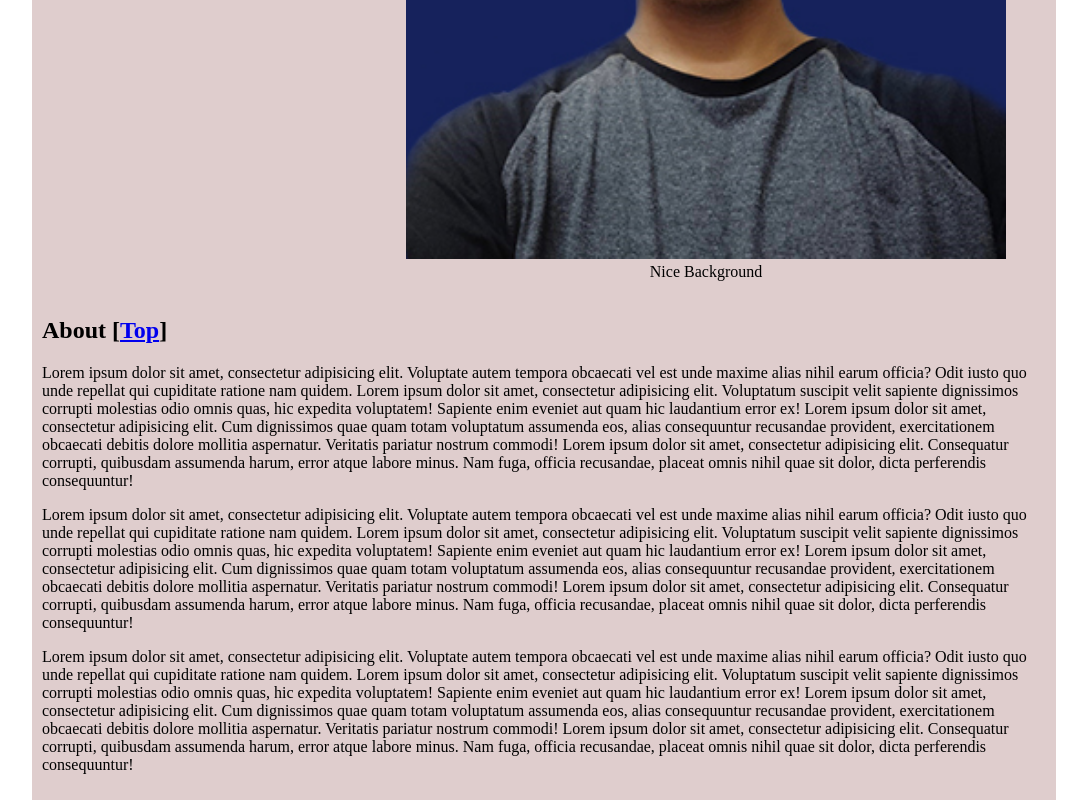
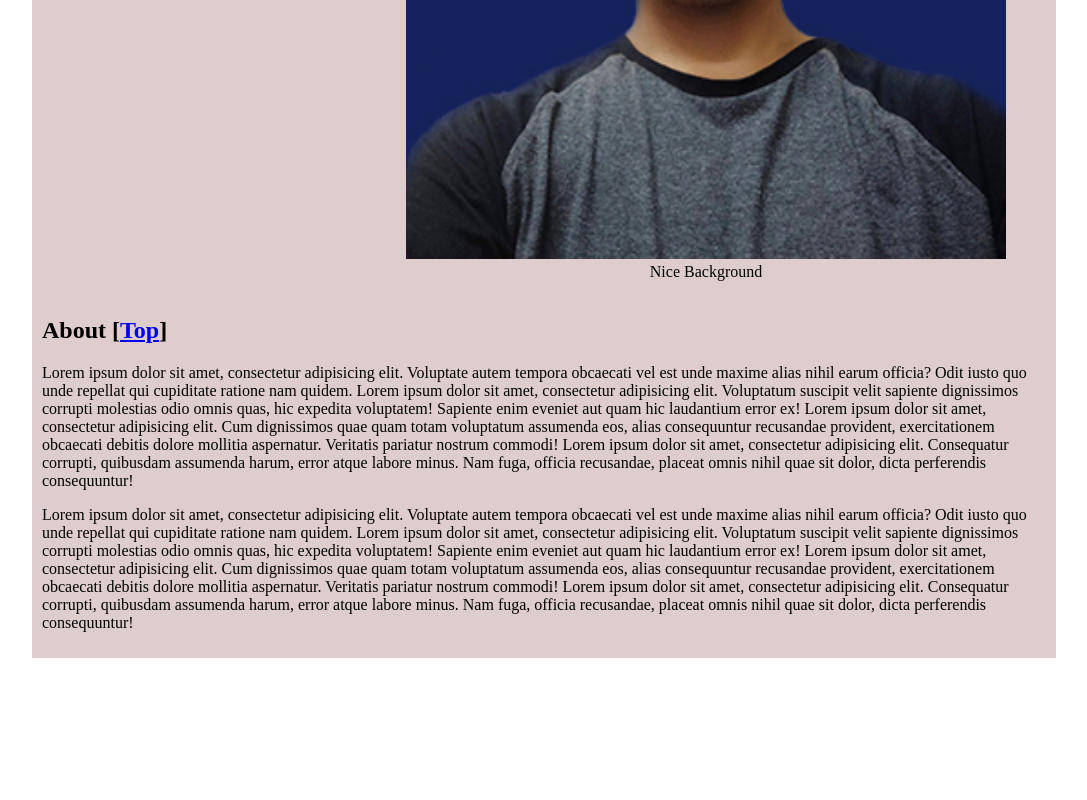
Before and after one commit to jerryamo/myhtml, a plain HTML site: page index.html in a window 1280 px wide. Shown: the part 2527-3327 px from the top of the page, without its empty margins (96-1183 px from the left). After the commit the page ends 3185 px from the top, so only its background shows below. Drawn offline with Linux system fonts and the light colour scheme.

Commit message:
removed one paragraph

```diff
--- a/index.html
+++ b/index.html
@@ -45,7 +45,6 @@
 			<h2>About [<a href="#top">Top</a>]</h2>
 			<p>Lorem ipsum dolor sit amet, consectetur adipisicing elit. Voluptate autem tempora obcaecati vel est unde maxime alias nihil earum officia? Odit iusto quo unde repellat qui cupiditate ratione nam quidem. Lorem ipsum dolor sit amet, consectetur adipisicing elit. Voluptatum suscipit velit sapiente dignissimos corrupti molestias odio omnis quas, hic expedita voluptatem! Sapiente enim eveniet aut quam hic laudantium error ex! Lorem ipsum dolor sit amet, consectetur adipisicing elit. Cum dignissimos quae quam totam voluptatum assumenda eos, alias consequuntur recusandae provident, exercitationem obcaecati debitis dolore mollitia aspernatur. Veritatis pariatur nostrum commodi! Lorem ipsum dolor sit amet, consectetur adipisicing elit. Consequatur corrupti, quibusdam assumenda harum, error atque labore minus. Nam fuga, officia recusandae, placeat omnis nihil quae sit dolor, dicta perferendis consequuntur!</p>
 			<p>Lorem ipsum dolor sit amet, consectetur adipisicing elit. Voluptate autem tempora obcaecati vel est unde maxime alias nihil earum officia? Odit iusto quo unde repellat qui cupiditate ratione nam quidem. Lorem ipsum dolor sit amet, consectetur adipisicing elit. Voluptatum suscipit velit sapiente dignissimos corrupti molestias odio omnis quas, hic expedita voluptatem! Sapiente enim eveniet aut quam hic laudantium error ex! Lorem ipsum dolor sit amet, consectetur adipisicing elit. Cum dignissimos quae quam totam voluptatum assumenda eos, alias consequuntur recusandae provident, exercitationem obcaecati debitis dolore mollitia aspernatur. Veritatis pariatur nostrum commodi! Lorem ipsum dolor sit amet, consectetur adipisicing elit. Consequatur corrupti, quibusdam assumenda harum, error atque labore minus. Nam fuga, officia recusandae, placeat omnis nihil quae sit dolor, dicta perferendis consequuntur!</p>
-			<p>Lorem ipsum dolor sit amet, consectetur adipisicing elit. Voluptate autem tempora obcaecati vel est unde maxime alias nihil earum officia? Odit iusto quo unde repellat qui cupiditate ratione nam quidem. Lorem ipsum dolor sit amet, consectetur adipisicing elit. Voluptatum suscipit velit sapiente dignissimos corrupti molestias odio omnis quas, hic expedita voluptatem! Sapiente enim eveniet aut quam hic laudantium error ex! Lorem ipsum dolor sit amet, consectetur adipisicing elit. Cum dignissimos quae quam totam voluptatum assumenda eos, alias consequuntur recusandae provident, exercitationem obcaecati debitis dolore mollitia aspernatur. Veritatis pariatur nostrum commodi! Lorem ipsum dolor sit amet, consectetur adipisicing elit. Consequatur corrupti, quibusdam assumenda harum, error atque labore minus. Nam fuga, officia recusandae, placeat omnis nihil quae sit dolor, dicta perferendis consequuntur!</p>
 		</section>
 		<section class="contact" id="contact"></section>
 	</main>
```
